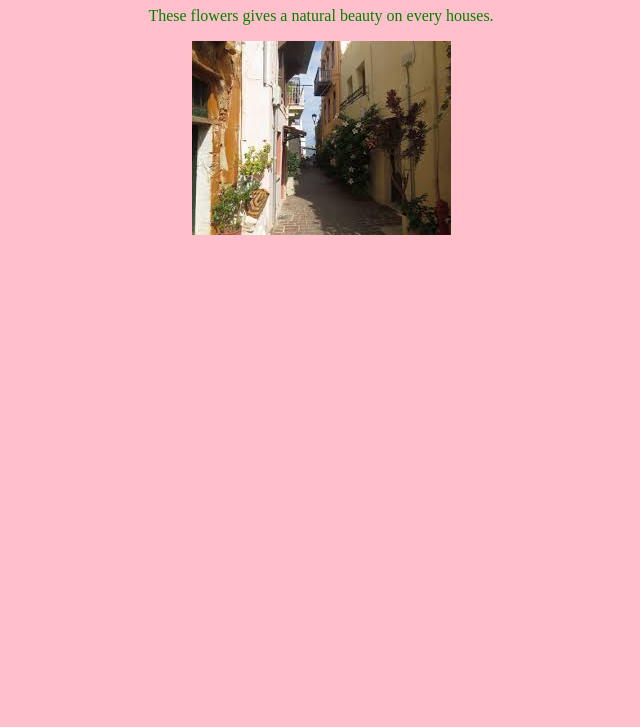
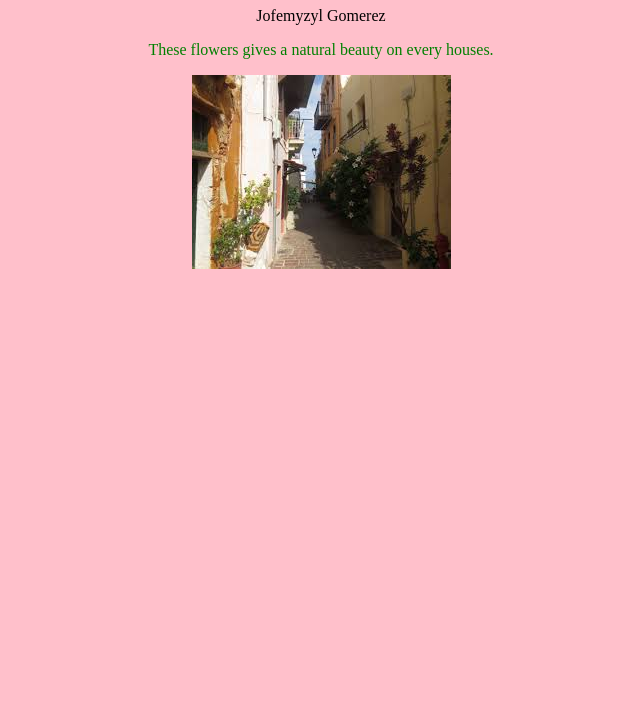
Before and after one commit to Jofemyzyl/jofemyzyl, a plain HTML site: page index.html in a window 1280 px wide. Shown: the part 73-800 px from the top of the page, without its empty margins (319-959 px from the left). Drawn offline with Linux system fonts and the light colour scheme.

Commit message:
Update index.html

```diff
--- a/index.html
+++ b/index.html
@@ -6,6 +6,7 @@
 <body style='background-color:Pink;'>
 <center>
 <h1 style="color:Tomato;"</h1> The Beauty Of Flowers</h1>
+<p>Jofemyzyl Gomerez</p>
 <p style="color:Green;">These flowers gives a natural beauty on every houses.</p>
 <img src="images/im.jpg" alt="Flowers in Chania">
 
```
